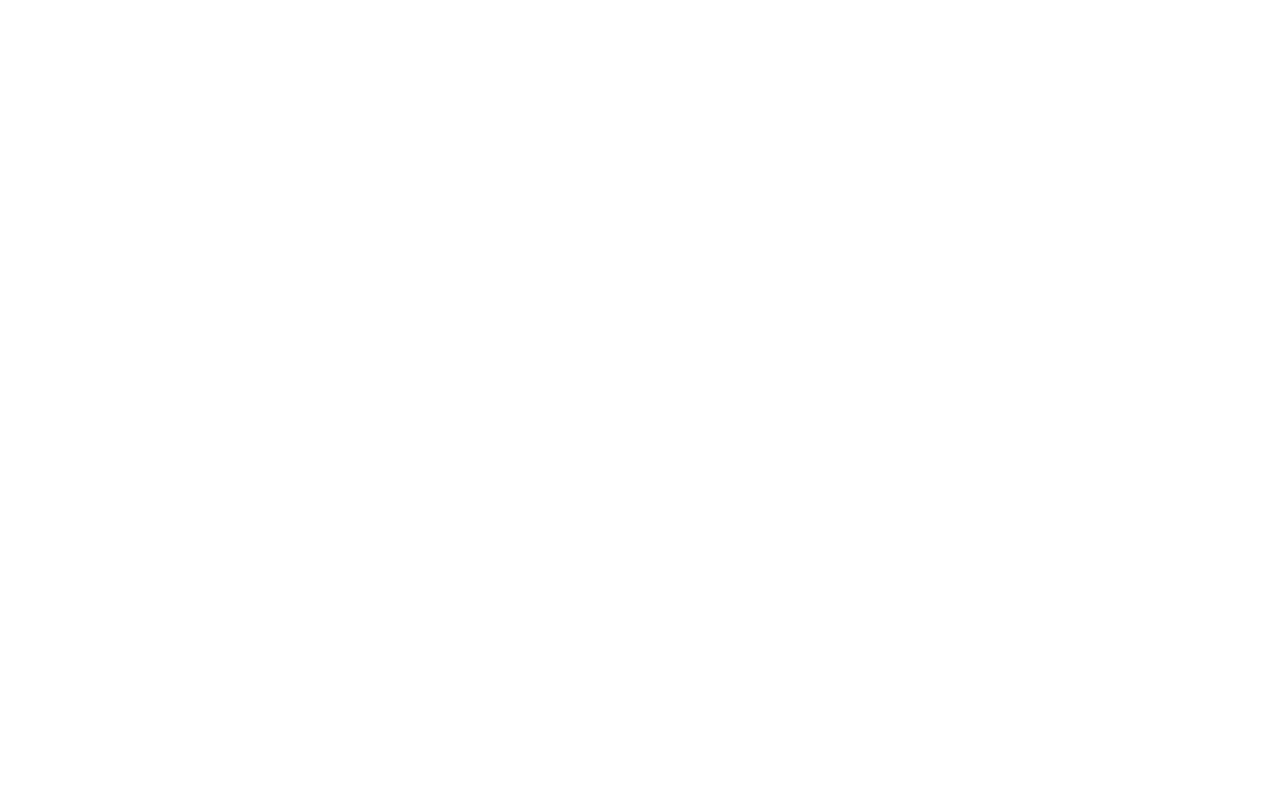
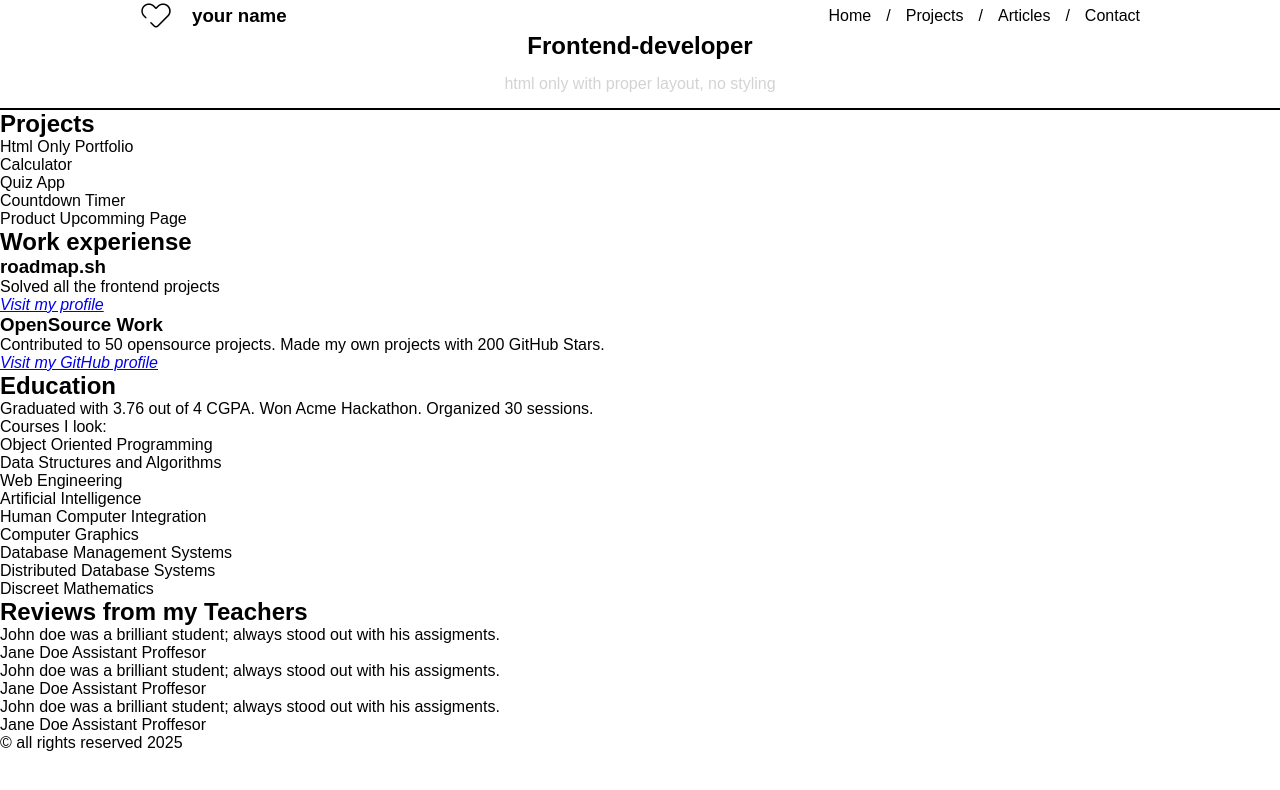
Before and after one commit to sergeymuagkii/frontend-learn-projects, a plain HTML site: page 02-basic-html-website/index.html in a window 1280 px wide. Drawn offline with Linux system fonts and the light colour scheme; files that its build step writes are made by us from their sources.

Commit message:
new file:   cite-icon.png 	new file:   index.css 	modified:   index.html

```diff
--- /dev/null
+++ b/02-basic-html-website/index.css
@@ -0,0 +1,81 @@
+* {
+    box-sizing: border-box;
+    font-family: Arial, Helvetica, sans-serif;
+    margin: 0;
+    padding: 0;
+}
+
+.page-header {
+    display: flex;
+    flex-direction: column;
+    justify-content: space-between;
+    align-items: center;
+
+    max-width: 100%;
+    width: 100%;
+/*????????????????????*/
+    max-height: 700px;
+    height: 100%;
+/*????????????????????*/
+
+    border-bottom: 2px solid black;
+}
+
+.page-header header {
+    display: flex;
+    flex-direction: row;
+    justify-content: space-between;
+    align-items: center;
+    max-width: 1000px;
+    width: 100%;
+}
+
+.page-header header nav ul {
+    display: flex;
+    flex-direction: row;
+    justify-content: flex-end;
+    align-items: center;
+
+    list-style: none;
+}
+
+.page-header header nav ul a {
+    text-decoration: none;
+    color: black;
+}
+
+.page-header header nav ul li:not(:first-child) {
+    margin-left: 15px;
+}
+
+.page-header header div {
+    display: flex;
+    flex-direction: row;
+    justify-content: flex-end;
+    align-items: center;
+}
+
+.page-header header .image-container {
+    max-width: 32px;
+    max-height: 32px;
+    width: 100%;
+    height: 100%;
+
+    margin-right: 20px;
+}
+
+.page-header article {
+    display: flex;
+    flex-direction: column;
+    justify-content: center;
+    align-items: center;
+}
+
+.page-header article h1,
+.page-header article p {
+    margin-bottom: 15px;
+}
+
+.page-header article p {
+    color: lightgray;
+}
--- a/02-basic-html-website/index.html
+++ b/02-basic-html-website/index.html
@@ -3,22 +3,136 @@
 <head>
     <meta charset="utf-8" />
 	<meta name="viewport" content="width=device-width, initial-scale=1, user-scalable=1" />
-	<meta name="description" content="Junior Frontend Developer resume style." />
+	<meta name="description" content="Junior Frontend Developer basic site homepage" />
 	<meta name="robots" content="index, follow" />
 	<meta name="theme-color" content="white" />
-	<meta name="keywords" content="resume, junior, frontend, developer, cites, web" />
+	<meta name="keywords" content="resume, junior, frontend, developer, cites, web, homepage" />
 
-	<meta property="og:title" content="Developer Resume." />
-	<meta property="og:description" content="My version resume about Junior Frontend Developer." />
+	<meta property="og:title" content="Developer Site." />
+	<meta property="og:description" content="My site-resume Junior Frontend Developer." />
 	<meta property="og:image" content="https://cdn-icons-png.flaticon.com/256/8743/8743996.png" />
-	<meta property="og:image:alt" content="Resume" />
+	<meta property="og:image:alt" content="Site-resume" />
 
 	<link rel="icon" sizes="16x16 32x32 48x48" type="image/png" href="cite-icon.png" />
 	<link rel="stylesheet" type="text/css" href="index.css" />
 
-    <title>Document</title>
+    <title>Homepage</title>
 </head>
 <body>
+    <header class="page-header">
+        <header>
 
+            <div class="profile">
+                <div class="image-container">
+                    <img src="./cite-icon.png" alt="logo">
+                </div>
+                <h3>your name</h3>
+            </div>
+
+            <nav>
+                <ul>
+                    <li><a class="active" href="#">Home</a></li>
+                    <li>/</li>
+                    <li><a href="#">Projects</a></li>
+                    <li>/</li>
+                    <li><a href="#">Articles</a></li>
+                    <li>/</li>
+                    <li><a href="#">Contact</a></li>
+                </ul>
+            </nav>
+        </header>
+
+        <article>
+            <h1>Frontend-developer</h1>
+            <p>html only with proper layout, no styling</p>
+        </article>
+    </header>
+
+    <main>
+        <section class="projects-block">
+            <h2>Projects</h2>
+            <ul>
+                <li>Html Only Portfolio</li>
+                <li>Calculator</li>
+                <li>Quiz App</li>
+                <li>Countdown Timer</li>
+                <li>Product Upcomming Page</li>
+            </ul>
+        </section>
+
+        <section class="work-experiense-block">
+            <h2>Work experiense</h2>
+
+            <article>
+                <h3>roadmap.sh</h3>
+                <p>Solved all the frontend projects</p>
+                <address><a href="#">Visit my profile</a></address>
+            </article>
+
+            <article>
+                <h3>OpenSource Work</h3>
+                <p>Contributed to 50 opensource projects. Made my own projects with 200 GitHub Stars.</p>
+                <address><a href="#">Visit my GitHub profile</a></address>
+            </article>
+        </section>
+
+        <section class="education-block">
+            <h2>Education</h2>
+            <p>Graduated with 3.76 out of 4 CGPA. Won Acme Hackathon. Organized 30 sessions.</p>
+
+            <p>Courses I look:</p>
+
+            <ul>
+                <li>Object Oriented Programming</li>
+                <li>Data Structures and Algorithms</li>
+                <li>Web Engineering</li>
+                <li>Artificial Intelligence</li>
+                <li>Human Computer Integration</li>
+                <li>Computer Graphics</li>
+                <li>Database Management Systems</li>
+                <li>Distributed Database Systems</li>
+                <li>Discreet Mathematics</li>
+            </ul>
+        </section>
+    </main>
+    <footer>
+        <header>
+            <h2>Reviews from my Teachers</h2>
+        </header>
+
+        <section class="footer-cards-block">
+            <article class="card">
+                <p>
+                    John doe was a brilliant student; always stood out with his assigments.
+                </p>
+                <footer>
+                    Jane Doe Assistant Proffesor
+                </footer>
+            </article>
+
+            <article class="card">
+                <p>
+                    John doe was a brilliant student; always stood out with his assigments.
+                </p>
+                <footer>
+                    Jane Doe Assistant Proffesor
+                </footer>
+            </article>
+
+            <article class="card">
+                <p>
+                    John doe was a brilliant student; always stood out with his assigments.
+                </p>
+                <footer>
+                    Jane Doe Assistant Proffesor
+                </footer>
+            </article>
+
+        </section>
+
+        <footer>
+            &copy all rights reserved 2025
+        </footer>
+    </footer>
 </body>
 </html>
```
Also changed, not shown: 02-basic-html-website/cite-icon.png (added).
